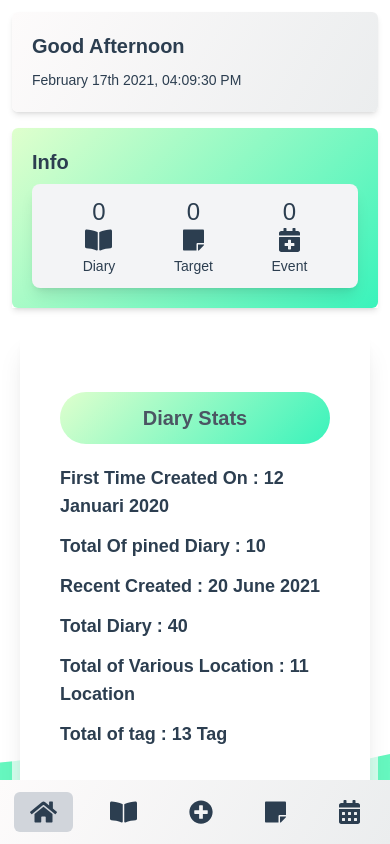
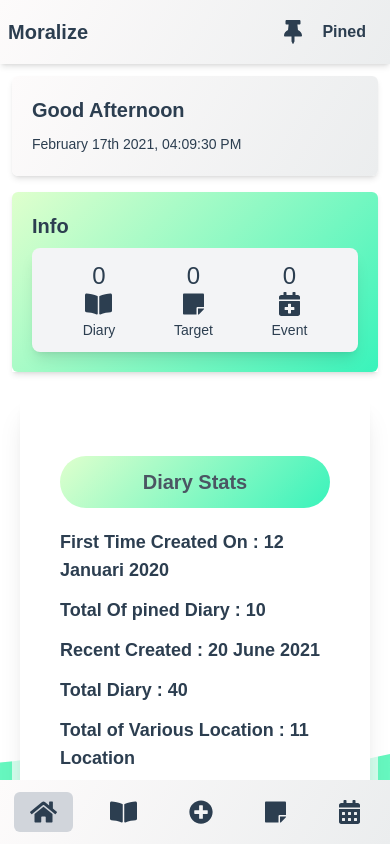
Before and after one commit to gkyla/moralize, a Vue app: page / in a window 390 px wide. Built offline with nearby package versions, Linux system fonts and the light colour scheme; what @ckeditor/ckeditor5-vue would draw is missing.

Commit message:
additional navbar on mobile screen 🤳

```diff
--- a/src/components/MoralizeLayout.vue
+++ b/src/components/MoralizeLayout.vue
@@ -1,11 +1,36 @@
 <template>
   <div
     id="template-wrapper"
-    class="flex flex-col-reverse w-full h-screen md:flex-row "
+    class="flex flex-col-reverse w-full h-screen md:flex-row"
   >
     <slot name="navbar"></slot>
-
-    <main id="main" class="w-full h-full overflow-y-auto max-screen-main">
+    <!-- Currently only planning to show on the mobile only -->
+    <div
+      class="
+        fixed
+        top-0
+        left-0
+        right-0
+        z-10
+        shadow-md
+        nav-color
+        flex
+        justify-between
+        items-center
+        px-2
+        md:hidden
+      "
+    >
+      <div class="font-bold text-xl">Moralize</div>
+      <router-link to="/pined" class="nav-link font-bold">
+        <font-awesome-icon class="text-2xl" icon="thumbtack" />
+        <p class="ml-5">Pined</p>
+      </router-link>
+    </div>
+    <main
+      id="main"
+      class="w-full h-full overflow-y-auto max-screen-main mt-16 md:mt-0"
+    >
       <slot name="main"></slot>
 
       <add-button-handler class="hidden md:block fixed bottom-3 right-10" />
@@ -17,8 +42,8 @@
 import AddButtonHandler from "./AddButtonHandler.vue";
 export default {
   components: {
-    AddButtonHandler
-  }
+    AddButtonHandler,
+  },
 };
 </script>
 
```
